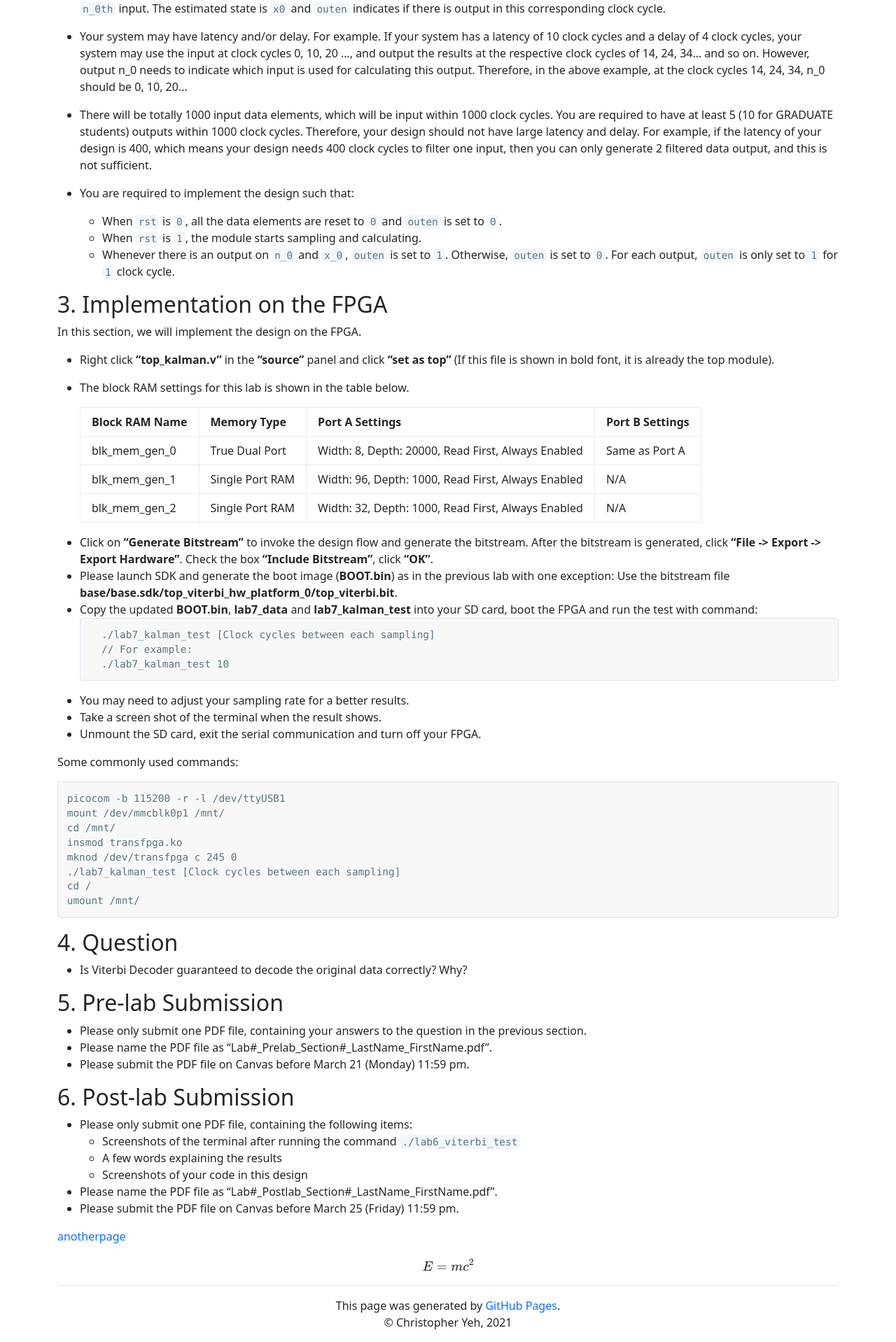
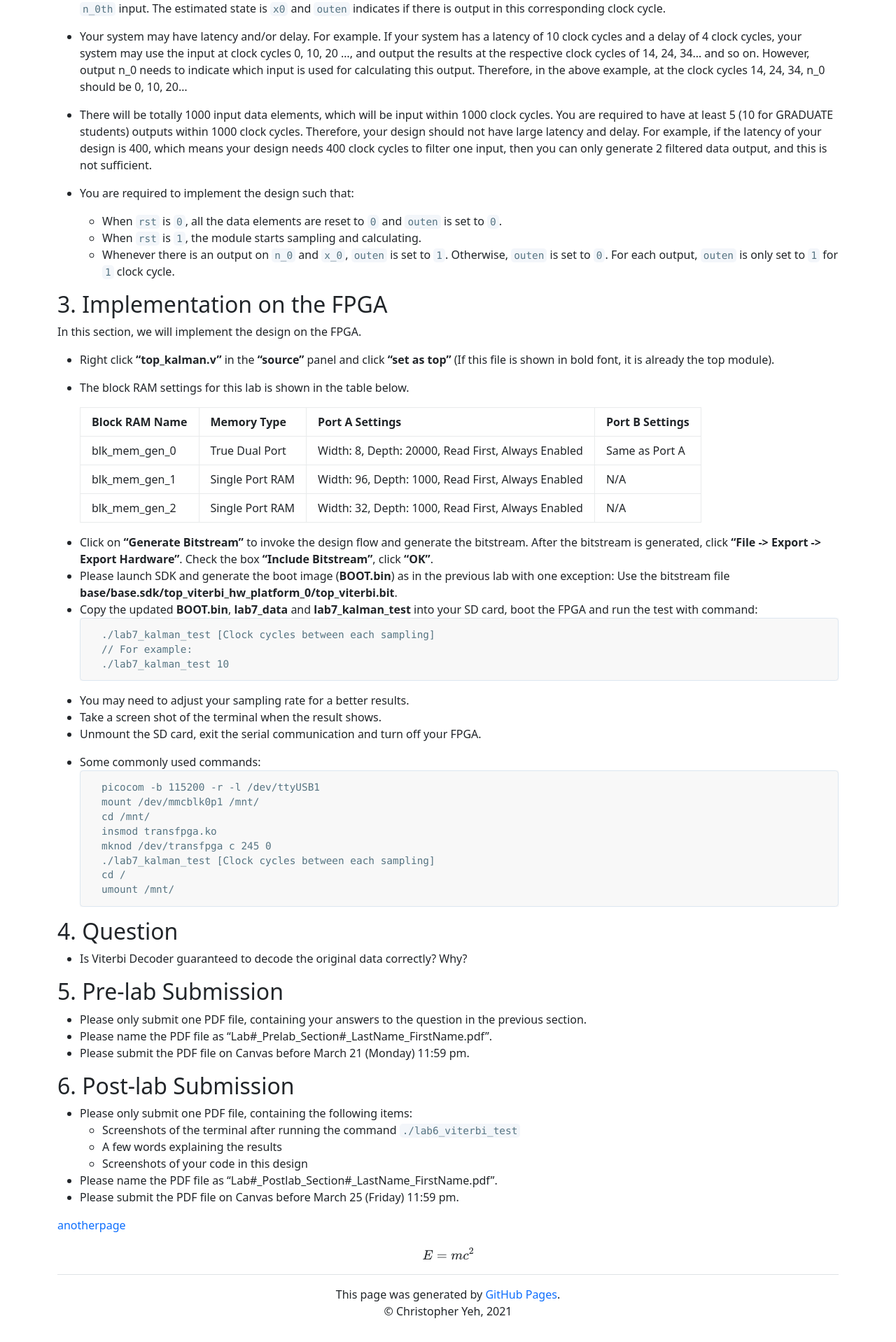
Before and after one commit to hailiangh/hailiangh.github.io, a Jekyll site: the page built from TA/ECEN689_Spring2022/lab7_manual.md, in a window 1280 px wide. Shown: the part 1310-3228 px from the top of the page at 70% size. Built offline with Jekyll 4.4.1, drawn with Linux system fonts in a browser that asks for light colours.

````diff
--- a/TA/ECEN689_Spring2022/lab7_manual.md
+++ b/TA/ECEN689_Spring2022/lab7_manual.md
@@ -71,17 +71,17 @@ In this section, we will implement the design on the FPGA.
 - Take a screen shot of the terminal when the result shows.
 - Unmount the SD card, exit the serial communication and turn off your FPGA.
 
-Some commonly used commands:
-```
-picocom -b 115200 -r -l /dev/ttyUSB1
-mount /dev/mmcblk0p1 /mnt/
-cd /mnt/
-insmod transfpga.ko
-mknod /dev/transfpga c 245 0
-./lab7_kalman_test [Clock cycles between each sampling]
-cd /
-umount /mnt/
-```
+- Some commonly used commands:
+    ```
+    picocom -b 115200 -r -l /dev/ttyUSB1
+    mount /dev/mmcblk0p1 /mnt/
+    cd /mnt/
+    insmod transfpga.ko
+    mknod /dev/transfpga c 245 0
+    ./lab7_kalman_test [Clock cycles between each sampling]
+    cd /
+    umount /mnt/
+    ```
 
 ## 4. Question
 - Is Viterbi Decoder guaranteed to decode the original data correctly? Why?
````
